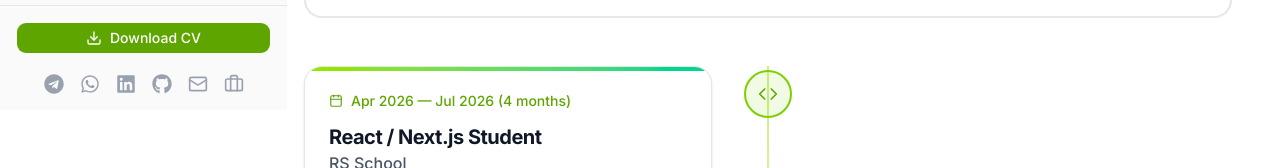
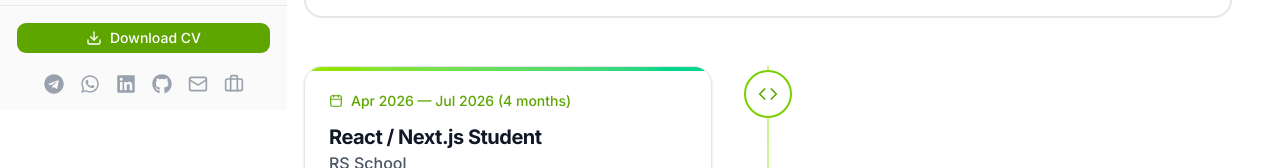
Before and after one commit to oneilcode/oneilcode-dev, a Next.js app: page /en/journey in a window 1280 px wide. Shown: the part 690-858 px from the top of the page. Built offline with nearby package versions, Linux system fonts and the light colour scheme.

Commit message:
style: fix icons styles on Journey Page

```diff
--- a/app/components/sections/JourneyTimelineSection.tsx
+++ b/app/components/sections/JourneyTimelineSection.tsx
@@ -69,7 +69,7 @@ export function JourneyTimelineSection() {
               } ${isEven ? 'md:flex-row md:text-right' : 'md:flex-row-reverse md:text-left'}`}
             >
               <div
-                className={`absolute top-1 left-4 z-10 hidden h-12 w-12 -translate-x-1/2 items-center justify-center rounded-full border-2 md:left-1/2 md:flex ${
+                className={`bg-white dark:bg-gray-900 absolute top-1 left-4 z-20 hidden h-12 w-12 -translate-x-1/2 items-center justify-center rounded-full border-2 md:left-1/2 md:flex ${
                   isEven
                     ? 'border-lime-500 bg-lime-500/10 text-lime-600 dark:border-lime-400 dark:bg-lime-400/10 dark:text-lime-400'
                     : 'border-gray-300 bg-white text-gray-500 dark:border-gray-600 dark:bg-gray-800 dark:text-gray-400'
```
